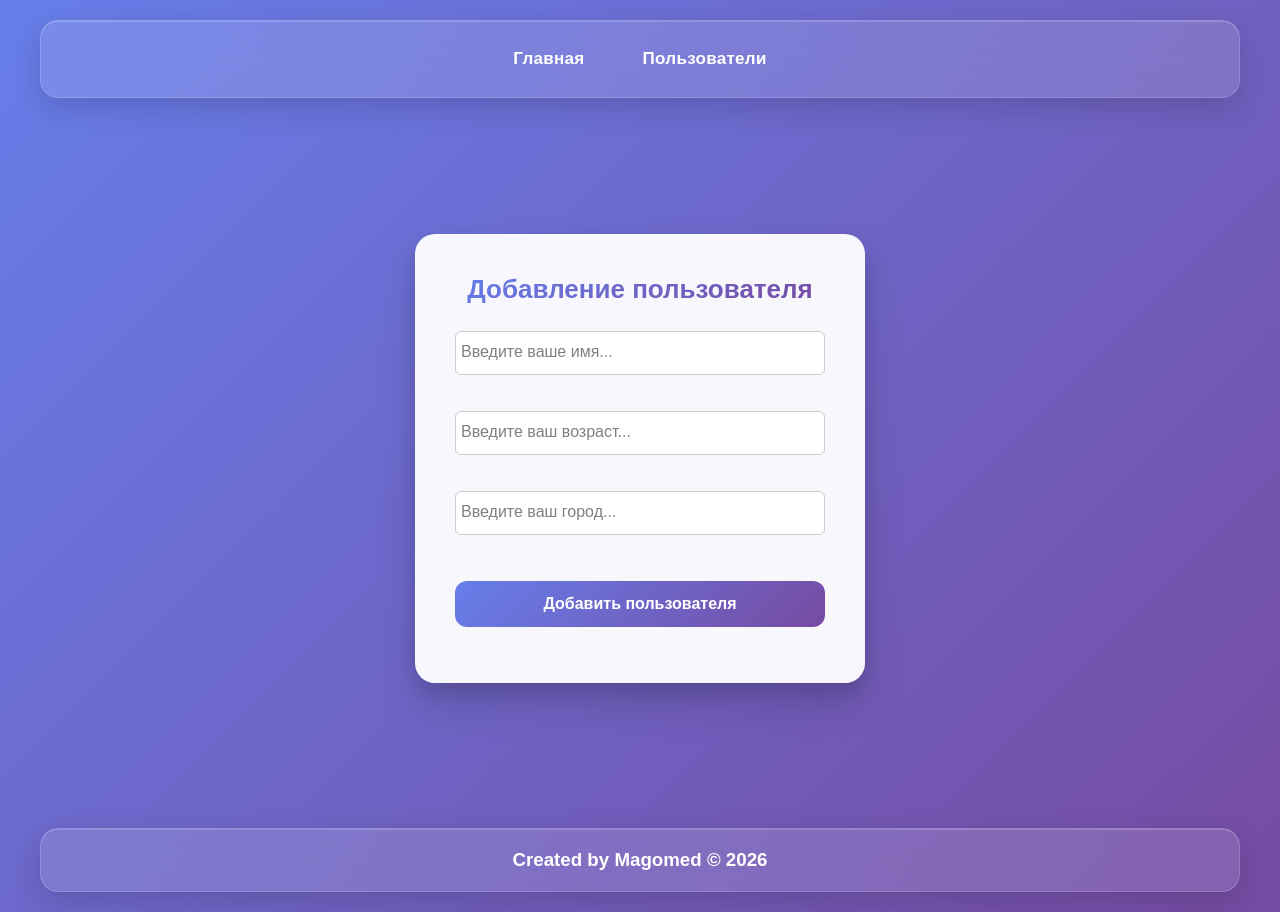
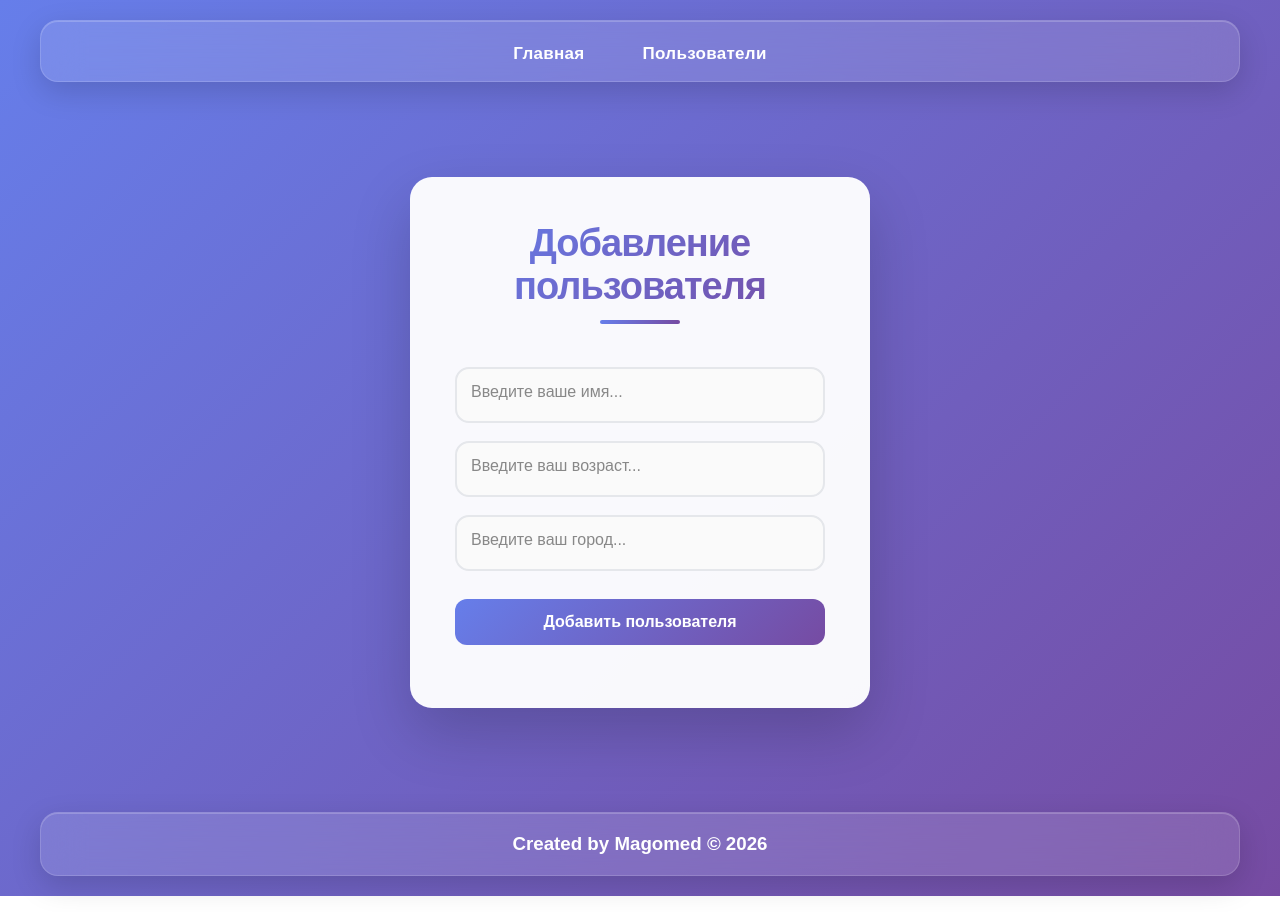
Before and after one commit to noname4044/users-app, a React (Vite) app in the folder vite-project/: page / in a window 1280 px wide. Built offline with nearby package versions, Linux system fonts and the light colour scheme.

Commit message:
improve form styles

```diff
--- a/vite-project/components/Home.jsx
+++ b/vite-project/components/Home.jsx
@@ -46,12 +46,12 @@ export function Home() {
                         <label htmlFor="name">Введите ваше имя...</label>
                     </div>
                     <div className="input-box">
-                        <input id="name" placeholder=" " value={name} onChange={(e) => setName(e.target.value)} />
+                        <input id="name" placeholder=" " value={age} onChange={(e) => setAge(e.target.value)} />
                         <label htmlFor="name">Введите ваш возраст...</label>
                     </div>
 
                     <div className="input-box">
-                        <input id="name" placeholder=" " value={name} onChange={(e) => setName(e.target.value)} />
+                        <input id="name" placeholder=" " value={city} onChange={(e) => setCity(e.target.value)} />
                         <label htmlFor="name">Введите ваш город...</label>
                     </div>
 
--- a/vite-project/components/Linknav.jsx
+++ b/vite-project/components/Linknav.jsx
@@ -5,8 +5,8 @@ export function Nav(){
         <>
         <header>
             <nav>
-                <Link to={'/'}>Главная</Link>
-                <Link to={'/students'}>Пользователи</Link>
+                <h1><Link to={'/'}>Главная</Link></h1>
+                <h1><Link to={'/students'}>Пользователи</Link></h1>
             </nav>
         </header>
         </>
--- a/vite-project/src/App.css
+++ b/vite-project/src/App.css
@@ -24,23 +24,47 @@ body {
 }
 
 .style-form {
-    width: 450px;
-    padding: 40px;
+    width: 460px;
+    padding: 45px;
 
     display: flex;
     flex-direction: column;
-    gap: 16px;
+    gap: 18px;
 
-    background: rgba(255, 255, 255, 0.95);
-    border-radius: 20px;
+    background: rgba(255, 255, 255, 0.96);
+    border-radius: 22px;
 
-    box-shadow:
-        0 20px 40px rgba(0, 0, 0, 0.15),
-        0 10px 20px rgba(0, 0, 0, 0.1);
+    box-shadow: 0 25px 60px rgba(0, 0, 0, 0.18);
+}
 
-    backdrop-filter: blur(10px);
+.style-form h1 {
+    text-align: center;
+    color: #222;
 
-    transition: transform 0.3s ease;
+    font-size: 38px;
+    font-weight: 800;
+    letter-spacing: -1px;
+
+    margin-bottom: 25px;
+}
+
+.style-form h1::after {
+    content: "";
+
+    display: block;
+
+    width: 80px;
+    height: 4px;
+
+    margin: 12px auto 0;
+
+    border-radius: 999px;
+
+    background: linear-gradient(
+        90deg,
+        #667eea,
+        #764ba2
+    );
 }
 
 .style-form:hover {
@@ -67,13 +91,6 @@ input {
     transition: all 0.3s ease;
 }
 
-input:focus {
-    outline: none;
-
-    border-color: #667eea;
-
-    box-shadow: 0 0 0 4px rgba(102, 126, 234, 0.2);
-}
 
 input::placeholder {
     color: #9ca3af;
@@ -290,42 +307,67 @@ footer {
     background: #c0392b;
     transform: scale(1.05);
 }
-.input-box {
-  position: relative;
-  margin-bottom: 20px;
+.input-box input {
+    width: 100%;
+
+    padding: 18px 20px;
+
+    font-size: 18px;
+
+    border-radius: 16px;
+    border: 2px solid #ececec;
+
+    background: #fafafa;
+
+    transition: 0.25s;
+}
+
+.input-box input:focus {
+    background: white;
+
+    border-color: #667eea;
+
+    box-shadow: 0 8px 25px rgba(102, 126, 234, 0.15);
 }
 
 .input-box input {
-  width: 100%;
-  padding: 12px;
-  font-size: 16px;
-  border: 1px solid #ccc;
-  border-radius: 6px;
-  outline: none;
+    width: 100%;
+    padding: 16px 16px;
+    font-size: 17px;
+
+    border: 2px solid #e5e7eb;
+    border-radius: 14px;
+
+    transition: 0.25s ease;
 }
 
-.input-box input:focus {
-  border-color: #4f46e5;
+
+.input-box {
+  position: relative;
 }
 
 .input-box label {
   position: absolute;
-  left: 0px;
-  top: 12px;
-  color: gray;
-  transition: 0.2s ease;
+  left: 16px;
+  top: 16px;
+
+  transition: all 0.2s ease;
   pointer-events: none;
 
-  background: var(--bg);
-  padding: 0 6px;
+  color: #888;
 }
 
-/* когда фокус или есть текст */
 .input-box input:focus + label,
 .input-box input:not(:placeholder-shown) + label {
-  top: -18px;
+  top: 0;
+  transform: translateY(-50%);
+
   font-size: 12px;
-  color: #4f46e5;
+
+  background: white;
+  padding: 0 6px;
+
+  color: #667eea;
 }
 
 .form-title {
```
